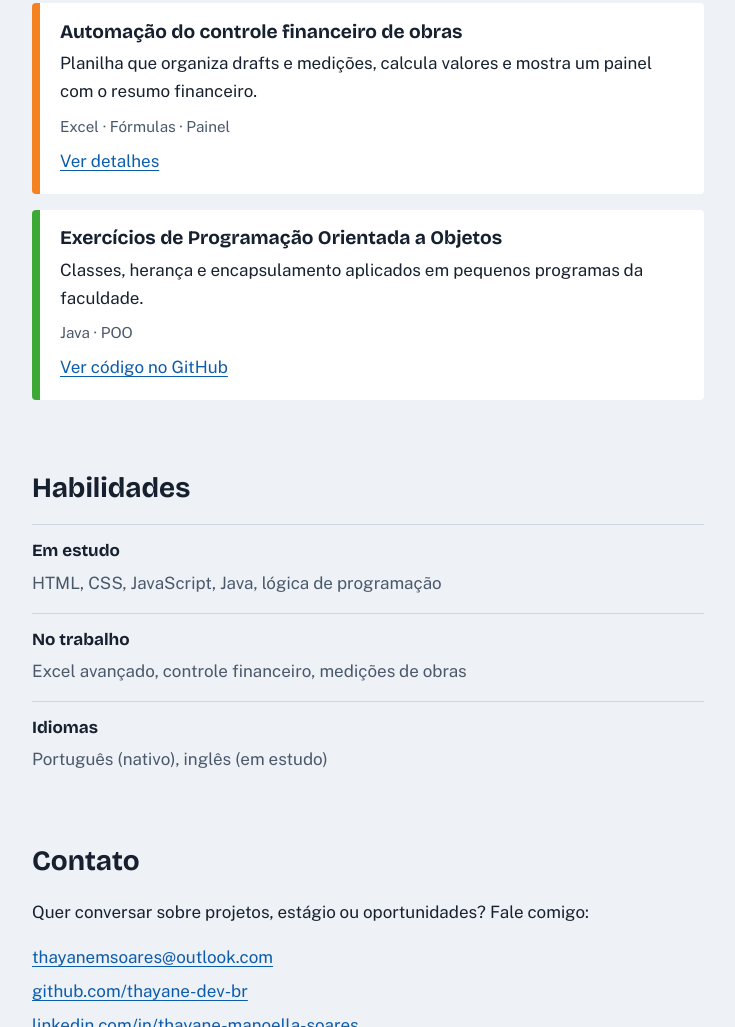
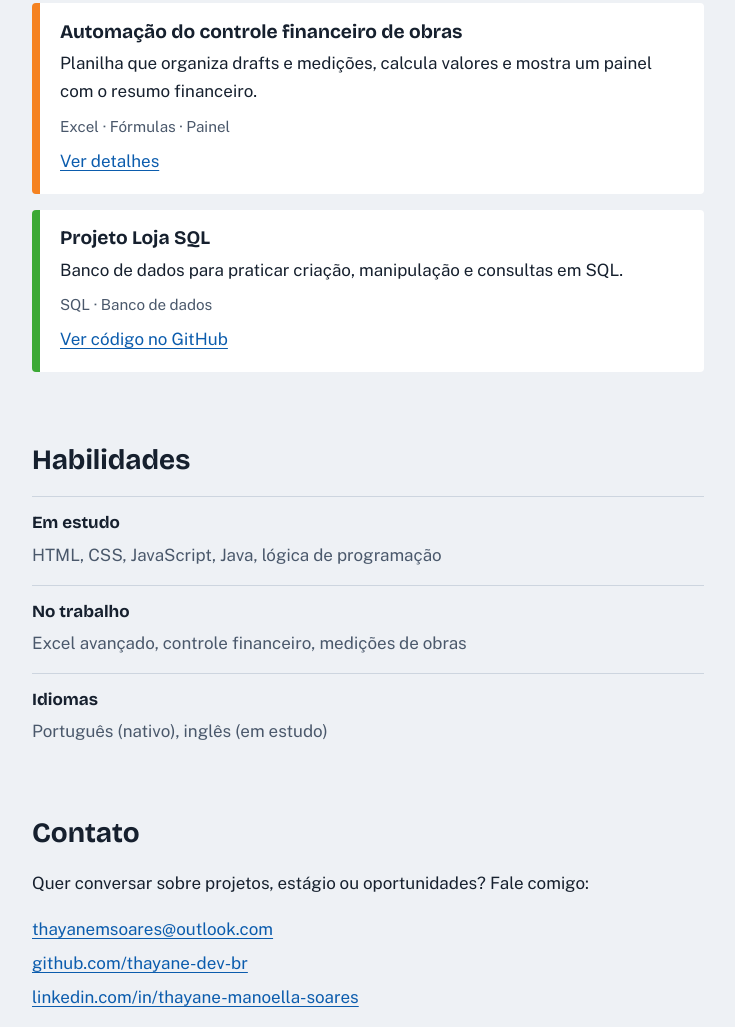
Before and after one commit to thayane-dev-br/portifolio, a plain HTML site: page index.html in a window 1280 px wide. Shown: the part 1385-2412 px from the top of the page, without its empty margins (272-1007 px from the left). Drawn offline with nearby package versions, Linux system fonts and the light colour scheme.

Commit message:
Troca projeto POO pelo projeto SQL

```diff
--- a/index.html
+++ b/index.html
@@ -73,12 +73,12 @@
           <p class="tags">Excel · Fórmulas · Painel</p>
           <a href="https://github.com/thayane-dev-br/portifolio">Ver detalhes</a>
         </li>
-        <li class="projeto" data-tipo="estudos" style="--c:#3ca935">
-          <h3>Exercícios de Programação Orientada a Objetos</h3>
-          <p>Classes, herança e encapsulamento aplicados em pequenos programas da faculdade.</p>
-          <p class="tags">Java · POO</p>
-          <a href="https://github.com/thayane-dev-br/portifolio">Ver código no GitHub</a>
-        </li>
+       <li class="projeto" data-tipo="estudos" style="--c:#3ca935">
+  <h3>Projeto Loja SQL</h3>
+  <p>Banco de dados para praticar criação, manipulação e consultas em SQL.</p>
+  <p class="tags">SQL · Banco de dados</p>
+  <a href="https://github.com/thayane-dev-br/projeto-loja-sql">Ver código no GitHub</a>
+</li>
       </ul>
       <p class="vazio" id="vazio" hidden>Nenhum projeto nesta categoria ainda.</p>
     </section>
```
